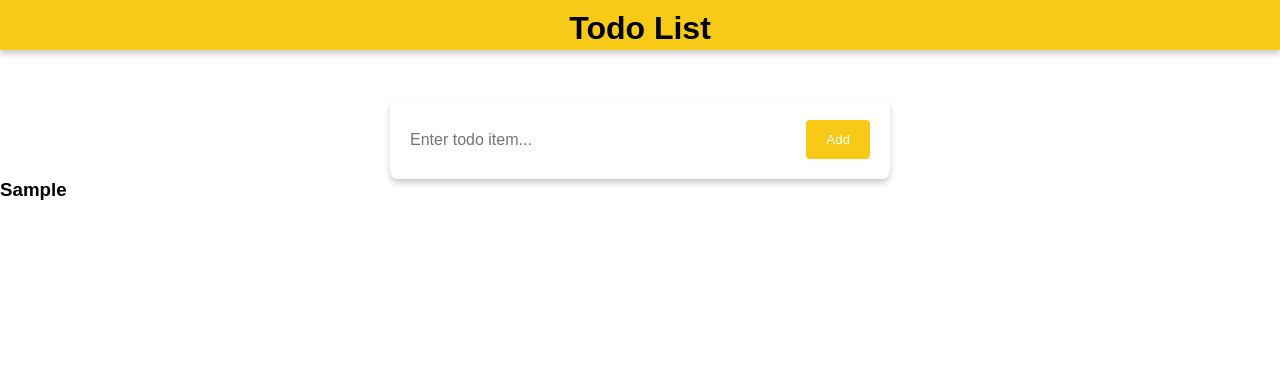
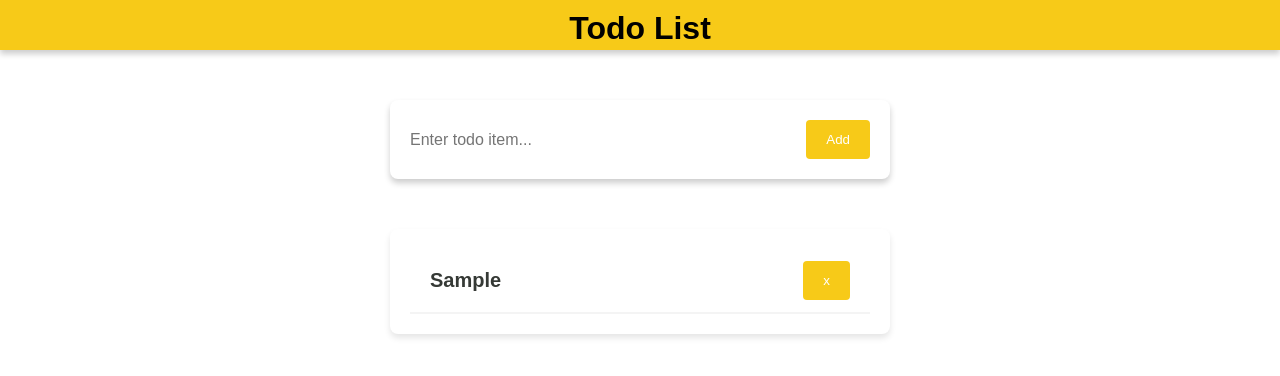
Before and after one commit to JoseReyesY/todoList, a React (Vite) app: page / in a window 1280 px wide. Both pictures are taken after typing "Sample" into the empty fields and a click on the button "Add". Shown: the top 376 px of the page. Built offline with nearby package versions, Linux system fonts and the light colour scheme.

Commit message:
Parte 12. Se agrego el boton de eilminar todo's

```diff
--- a/src/components/TodoItem.jsx
+++ b/src/components/TodoItem.jsx
@@ -1,5 +1,15 @@
+import styles from './todoItem.module.css';
+
 export default function TodoItem({ item }) {
     return(
-        <h3>{ item }</h3>
+        <div className={ styles.item }>
+            <div className={ styles.itemName }>
+                { item }
+                <span>
+                    <button className={ styles.deleteButton }>x</button>
+                </span>
+            </div>
+            <hr className={ styles.line } />
+        </div>
     );
 }
--- a/src/components/TodoList.jsx
+++ b/src/components/TodoList.jsx
@@ -1,8 +1,10 @@
 import TodoItem from "./TodoItem";
+
+import styles from './todoList.module.css';
 
 export default function TodoList({ todos }) {
     return(
-        <div>
+        <div className={ styles.list }>
             { todos.map(item => (
                 <TodoItem
                     key={ item }
--- /dev/null
+++ b/src/components/todoItem.module.css
@@ -0,0 +1,38 @@
+.item {
+    width: 500px;
+    padding: 0 20px;
+    margin: 0 auto;
+    font-size: 20px;
+    color: #353935;
+}
+
+.itemName {
+    display: flex;
+    justify-content: space-between;
+    align-items: center;
+    padding: 12px 20px;
+    font-weight: bold;
+}
+
+.deleteButton {
+    margin: 0px auto;
+    padding: 12px 20px;
+    background-color: #F7CA18;
+    border: none;
+    border-radius: 4px;
+    color: white;
+    cursor: pointer;
+}
+
+.deleteButton {
+    padding: 12px 20px;
+    background-color: #F7CA18;
+    border: none;
+    border-radius: 4px;
+    color: white;
+    cursor: pointer;
+}
+
+.line {
+    border: 1px solid #f4f4f4;
+}
--- /dev/null
+++ b/src/components/todoList.module.css
@@ -0,0 +1,8 @@
+.list {
+    width: 500px;
+    margin: 50px auto 0;
+    padding: 20px 0;
+    background-color: white;
+    border-radius: 8px;
+    box-shadow: 0 4px 6px rgb(0,0,0,0.1);
+}
```
